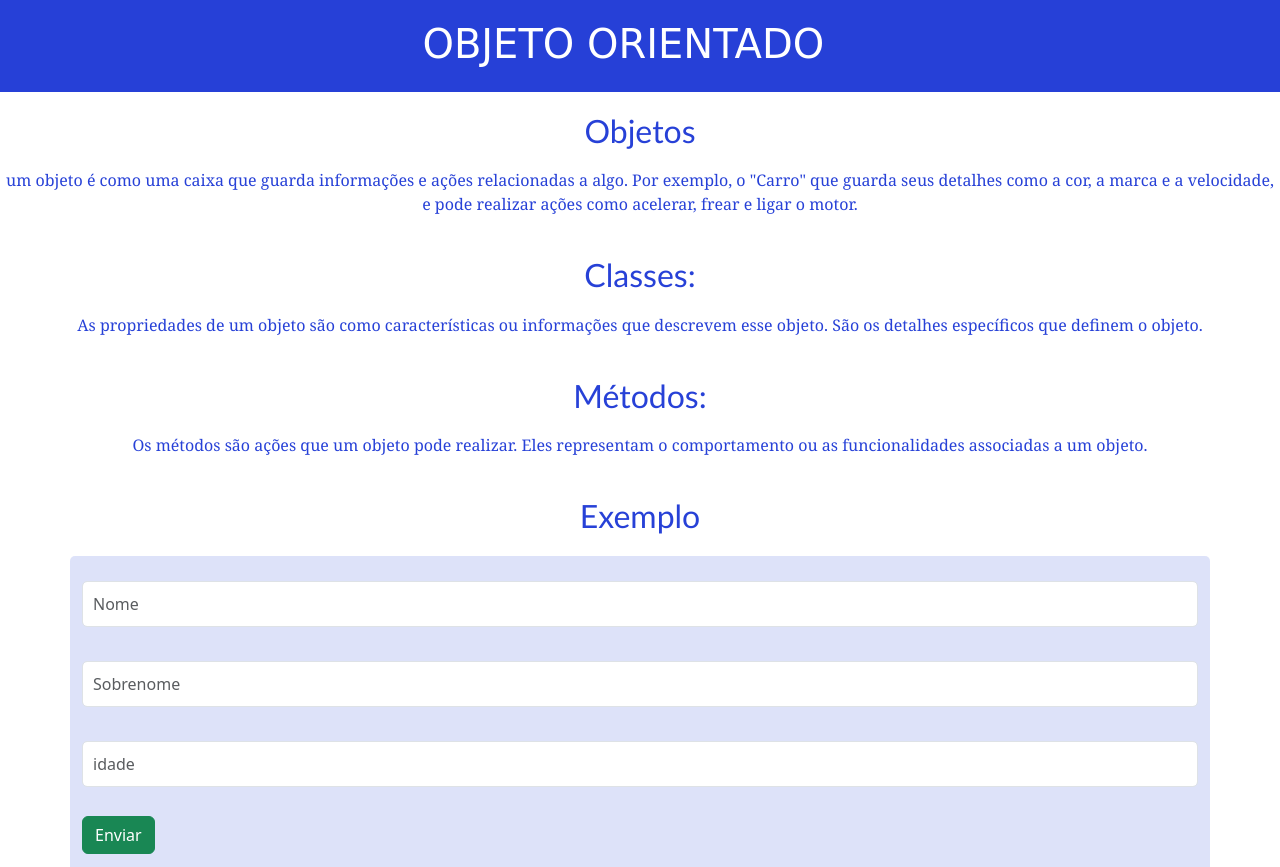
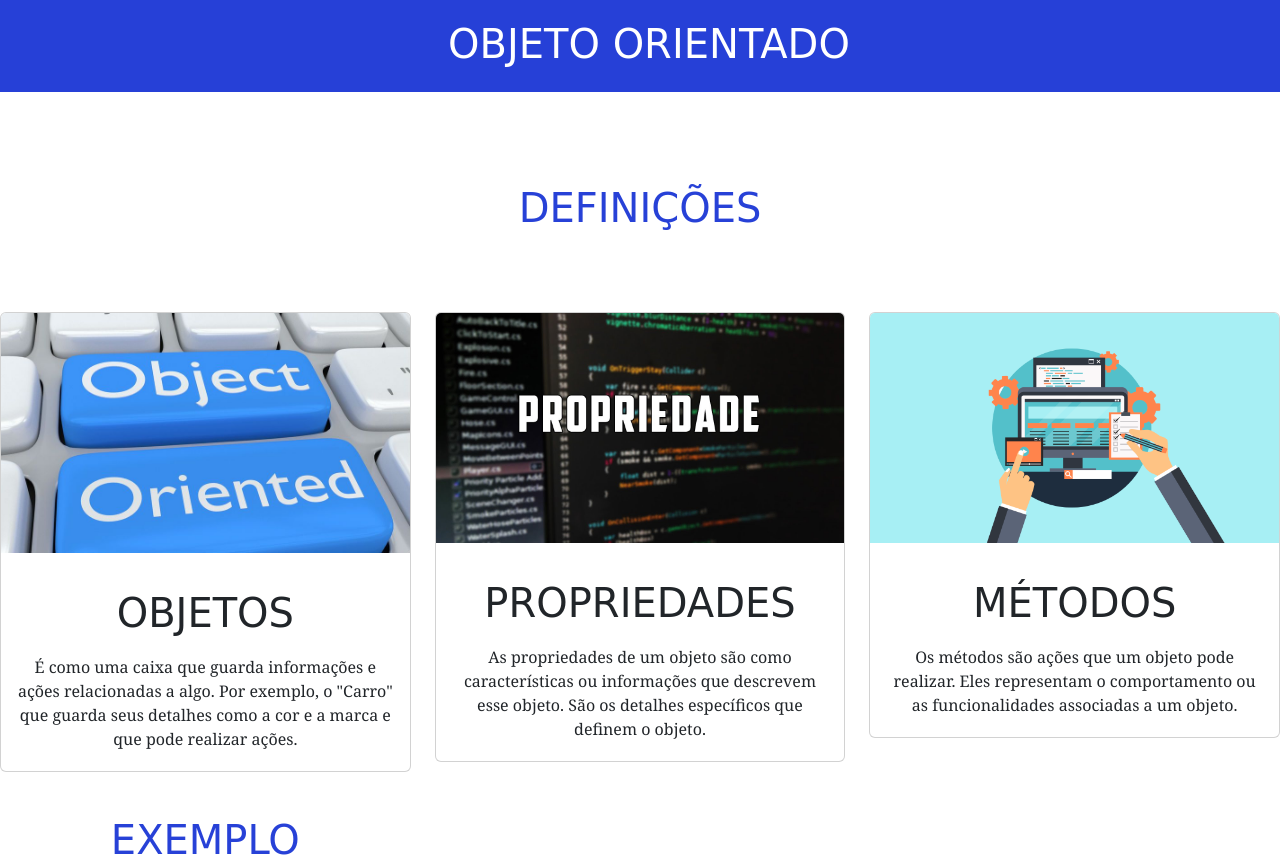
Before and after one commit to arianysant/js_basico, a plain HTML site: page Objetos_orientados/index.html in a window 1280 px wide. Shown: the top 867 px of the page. Drawn offline with nearby package versions, Linux system fonts and the light colour scheme.

Commit message:
Add files via upload

```diff
--- a/Objetos_orientados/index.html
+++ b/Objetos_orientados/index.html
@@ -16,18 +16,45 @@
         <nav class="navbar">
         </nav>
     </div>
+<br>
+<br>
+<br>
+<div class="conteudo">
+<h1>Definições</h1>
+    <br>
+    <br>
+    <br>
 
-    <div class="conteudo">
+    <div class="row row-cols-1 row-cols-md-3 g-4">
+        <div class="col">
+          <div class="card">
+            <img src="img/img1.jpg" class="card-img-top" alt="...">
+            <div class="card-body">
+              <h1 class="card-title">Objetos</h2>
+              <p class="card-text">É como uma caixa que guarda informações e ações relacionadas a algo. Por exemplo, o "Carro" que guarda seus detalhes como a cor e a marca e que pode realizar ações.</p>
+            </div>
+          </div>
+        </div>
+        <div class="col">
+          <div class="card">
+            <img src="img/pro.jpg" class="card-img-top" alt="...">
+            <div class="card-body">
+              <h1 class="card-title">Propriedades</h1>
+              <p class="card-text">As propriedades de um objeto são como características ou informações que descrevem esse objeto. São os detalhes específicos que definem o objeto.</p>
+            </div>
+          </div>
+        </div>
+        <div class="col">
+          <div class="card">
+            <img src="img/me.png" class="card-img-top" alt="...">
+            <div class="card-body">
+              <h1 class="card-title">Métodos</h1>
+              <p class="card-text">Os métodos são ações que um objeto pode realizar. Eles representam o comportamento ou as funcionalidades associadas a um objeto.</p>
+            </div>
+          </div>
+        </div>
 
-        <h2>Objetos</h2>
-             <p> um objeto é como uma caixa que guarda informações e ações relacionadas a algo. Por exemplo, o "Carro" que guarda seus detalhes como a cor, a marca e a velocidade, e pode realizar ações como acelerar, frear e ligar o motor.</p>
-        <h2>Classes:</h2>
-             <p>As propriedades de um objeto são como características ou informações que descrevem esse objeto. São os detalhes específicos que definem o objeto.</h1>
-        <h2>Métodos:</h2>
-             <p>Os métodos são ações que um objeto pode realizar. Eles representam o comportamento ou as funcionalidades associadas a um objeto. </h1>
-
-    <br>
-    <h2>Exemplo</h2>
+    <h1>Exemplo</h1>
 
 </div>
     <div class="container">
--- a/Objetos_orientados/style.css
+++ b/Objetos_orientados/style.css
@@ -75,6 +75,6 @@ body{
 .title{
     background-color:#0e2bd3e5;
     color: #ffffff;
-    padding-left: 33%;
+    padding-left: 35%;
 
 }
```
Also changed, not shown: Objetos_orientados/img/img1.jpg (added), Objetos_orientados/img/me.png (added), Objetos_orientados/img/pro.jpg (added).
